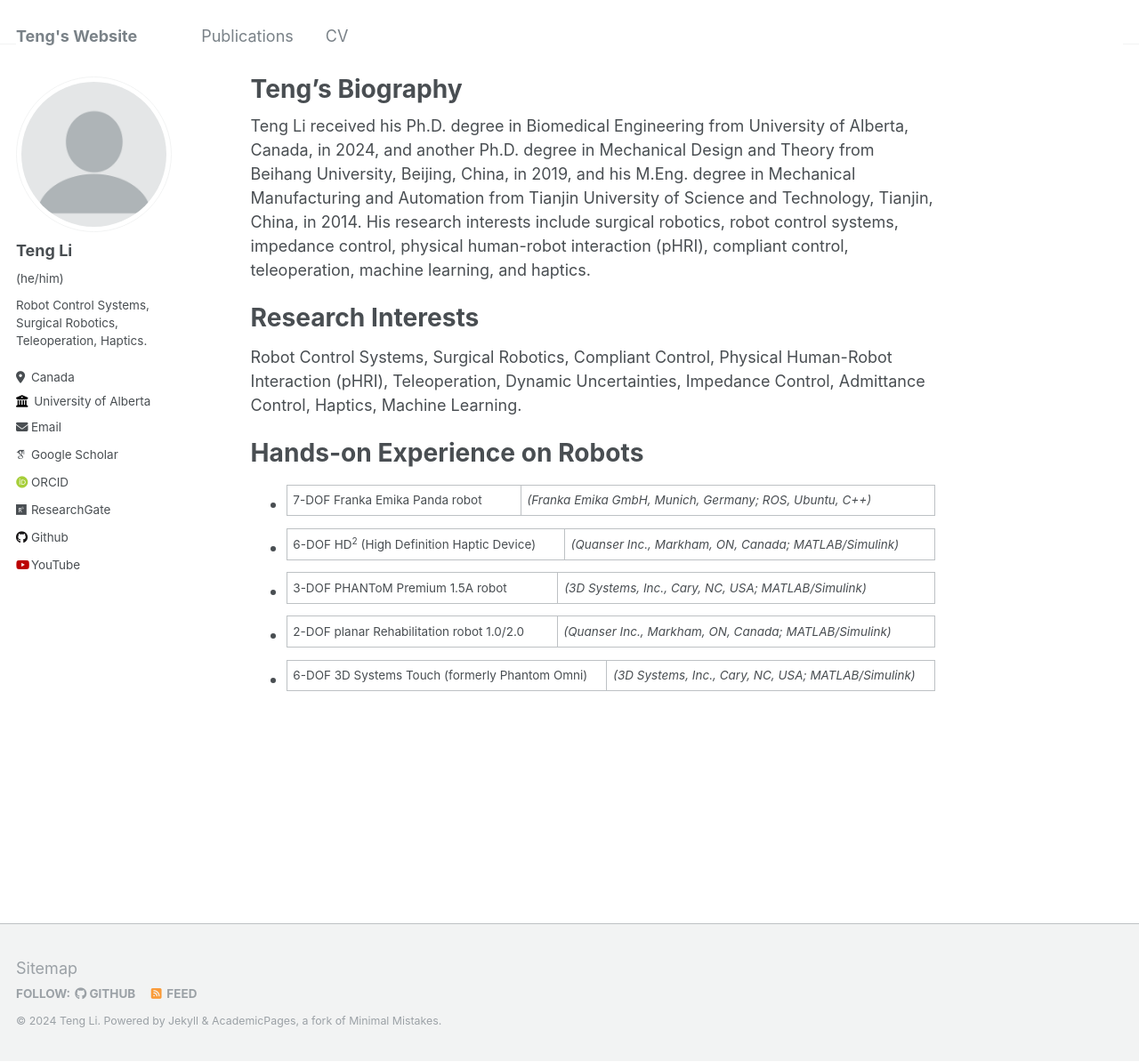
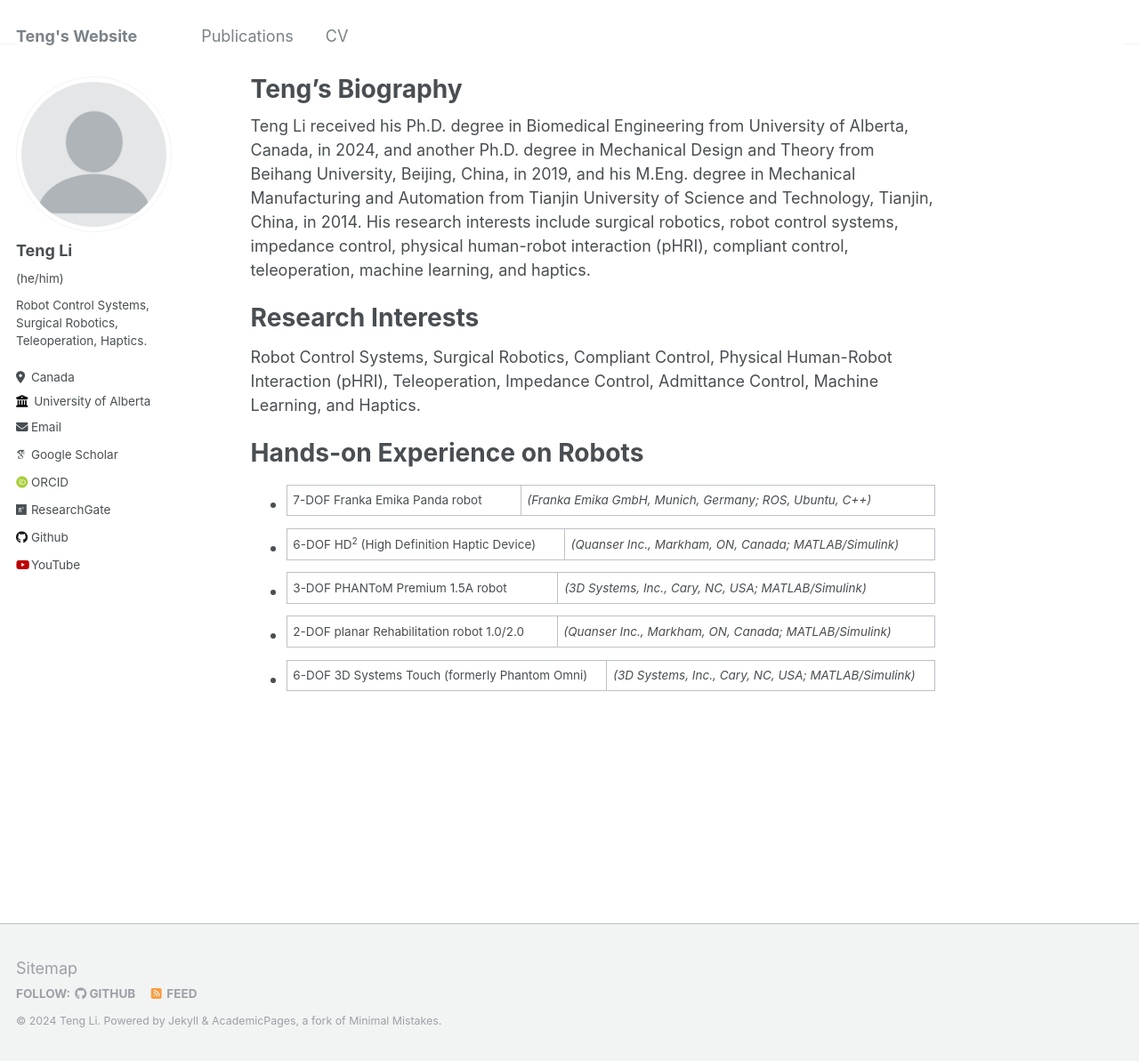
Before and after one commit to teng4/teng4.github.io, a Jekyll site: the page built from _pages/about.md, in a window 1280 px wide and 1194 px high. Shown: the whole window at 89% size. Built offline with Jekyll 4.4.1, drawn with Linux system fonts in a browser that asks for light colours; some web fonts are replaced.

Commit message:
Update about.md

```diff
--- a/_pages/about.md
+++ b/_pages/about.md
@@ -12,7 +12,7 @@
 
 Research Interests
 ======
-Robot Control Systems, Surgical Robotics, Compliant Control, Physical Human-Robot Interaction (pHRI), Teleoperation, Dynamic Uncertainties, Impedance Control, Admittance Control, Haptics, Machine Learning.
+Robot Control Systems, Surgical Robotics, Compliant Control, Physical Human-Robot Interaction (pHRI), Teleoperation, Impedance Control, Admittance Control, Machine Learning, and Haptics.
 
 
 Hands-on Experience on Robots
```
